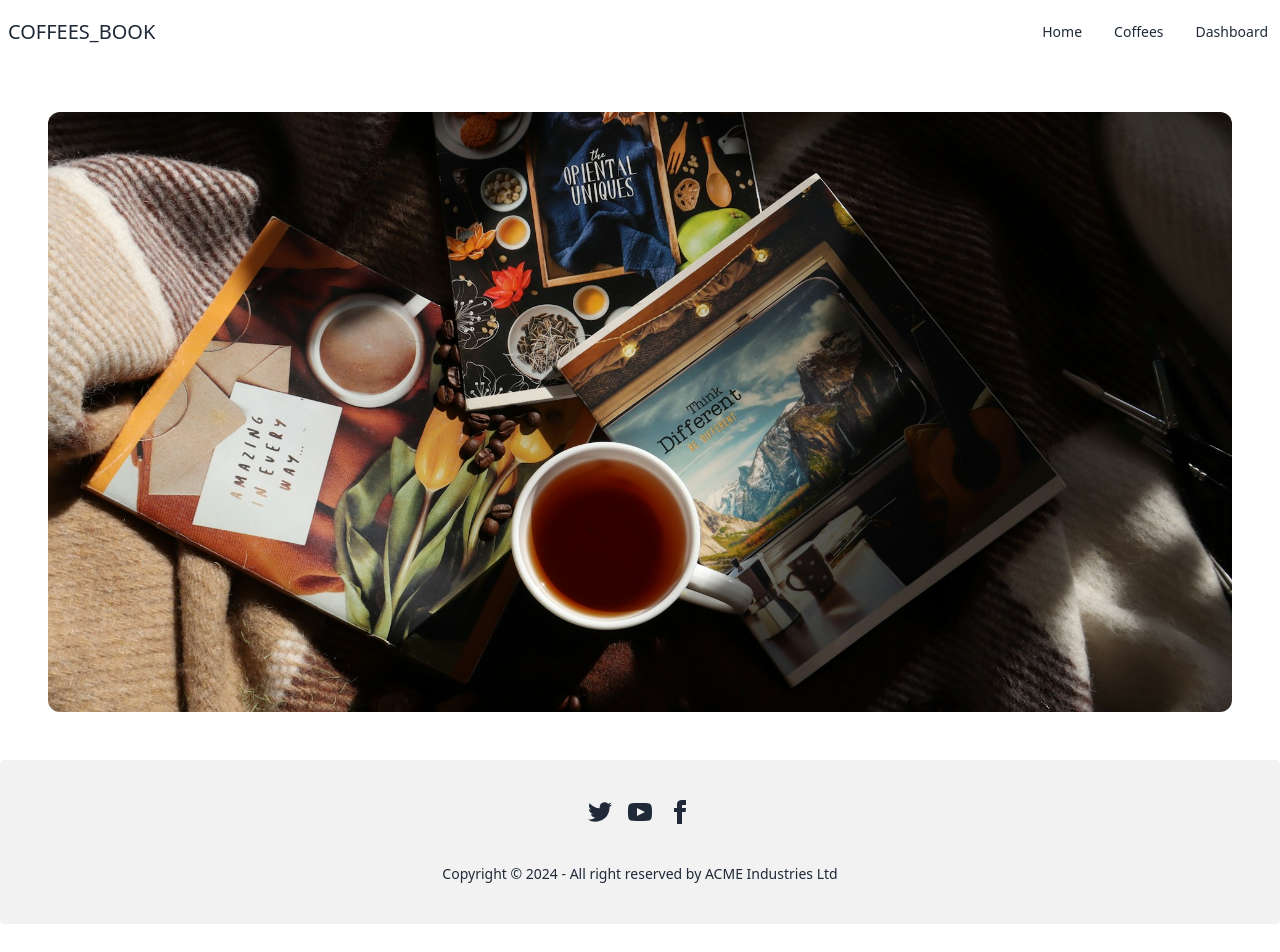
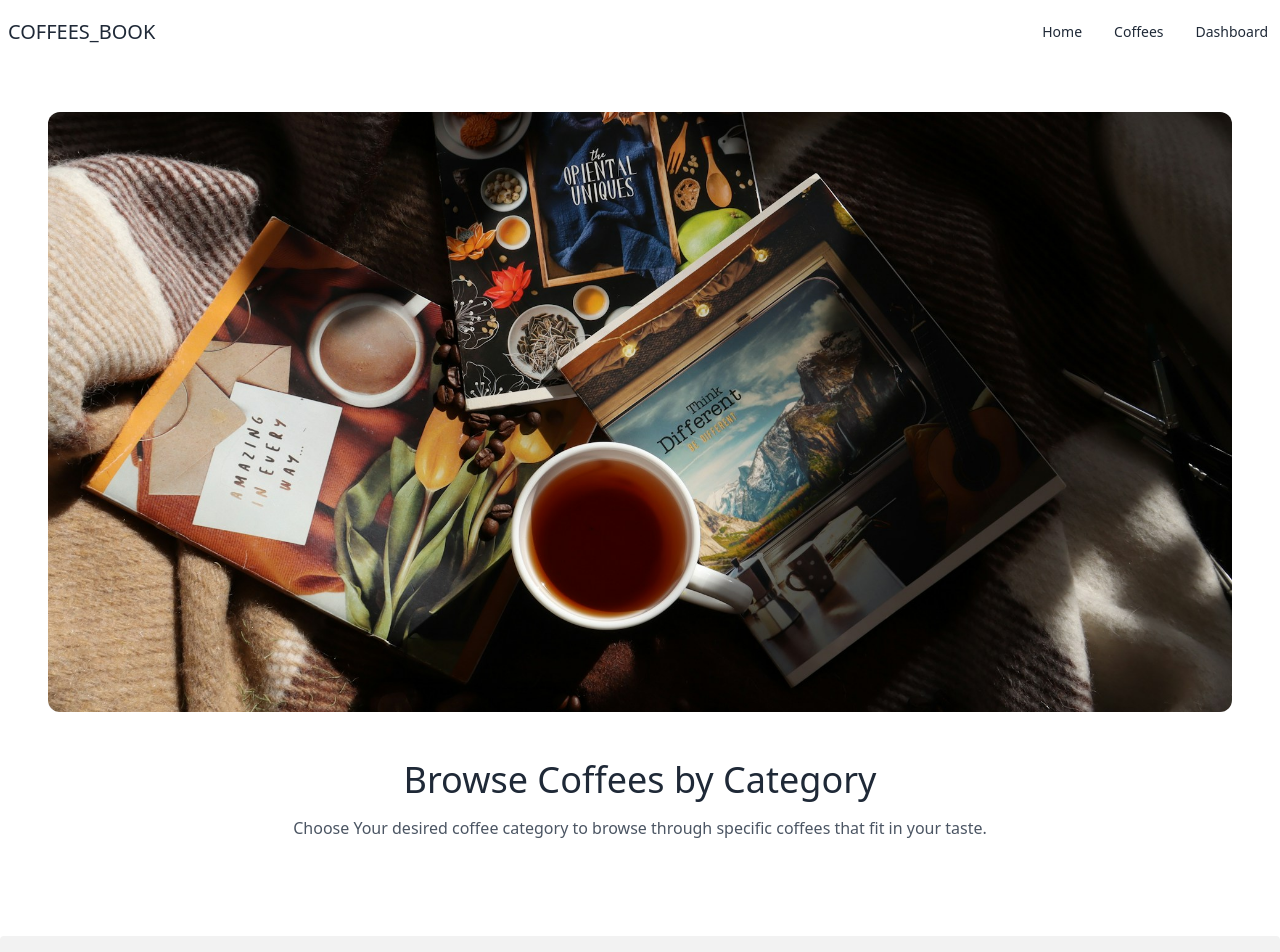
Before and after one commit to Sabuj-Chowdhury/coffe-shope-book, a React (Vite) app: page / in a window 1280 px wide. Shown: the top 952 px of the page. Before the commit the page ends 924 px from the top, so only its background shows below. Built offline with nearby package versions, Linux system fonts and the light colour scheme.

Commit message:
Reuseable Heading commoponent add

```diff
--- a/package.json
+++ b/package.json
@@ -10,6 +10,7 @@
     "preview": "vite preview"
   },
   "dependencies": {
+    "prop-types": "^15.8.1",
     "react": "^18.3.1",
     "react-dom": "^18.3.1",
     "react-router-dom": "^6.27.0"
--- /dev/null
+++ b/src/Components/Heading.jsx
@@ -0,0 +1,21 @@
+import PropTypes from "prop-types";
+
+const Heading = ({ title, subtitle }) => {
+  return (
+    <div className="flex flex-col w-full items-center justify-center my-12">
+      <h1 className="text-xl md:text-2xl lg:text-4xl font-thin mb-4">
+        {title}
+      </h1>
+      <p className="text-xs md:text-base font-thin text-gray-600 ">
+        {subtitle}
+      </p>
+    </div>
+  );
+};
+
+Heading.propTypes = {
+  title: PropTypes.string,
+  subtitle: PropTypes.string,
+};
+
+export default Heading;
--- a/src/Pages/Home.jsx
+++ b/src/Pages/Home.jsx
@@ -1,4 +1,5 @@
 import Banner from "../Components/Banner";
+import Heading from "../Components/Heading";
 
 const Home = () => {
   return (
@@ -7,6 +8,12 @@
       <Banner></Banner>
 
       {/* Heading */}
+      <Heading
+        title={"Browse Coffees by Category"}
+        subtitle={
+          "Choose Your desired coffee category to browse through specific coffees that fit in your taste."
+        }
+      ></Heading>
 
       {/* categories tab section */}
 
```
Also changed, not shown: 1 other file (tests, documents, lock files or other folders).
